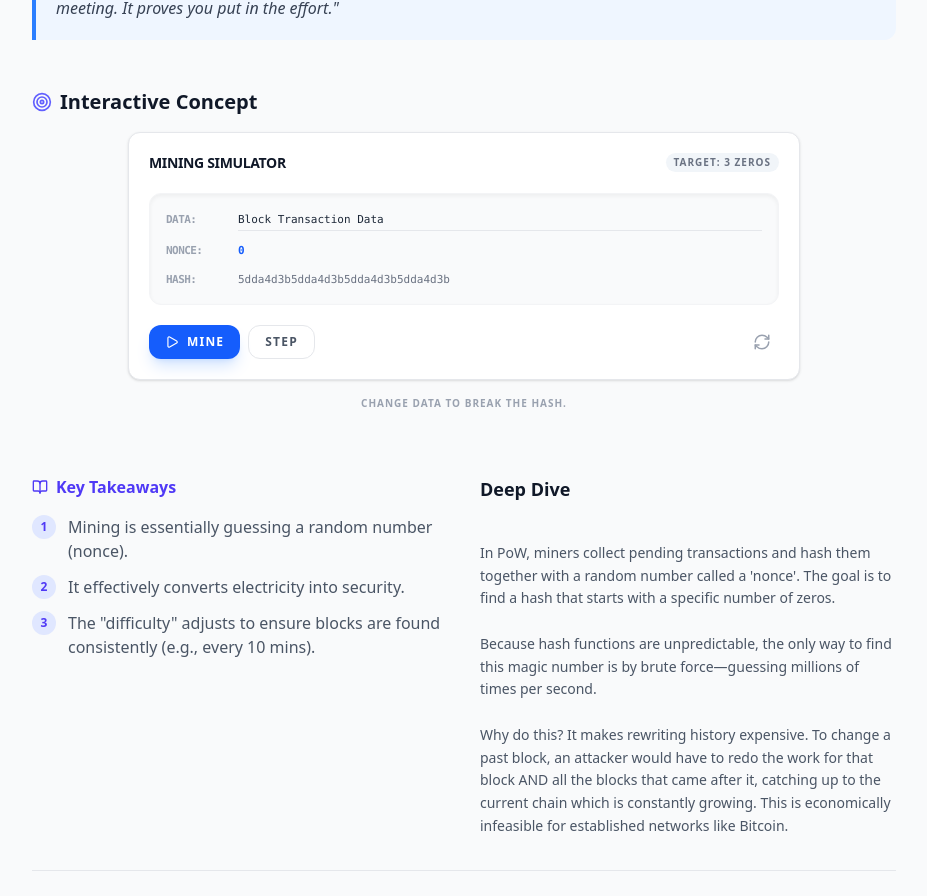
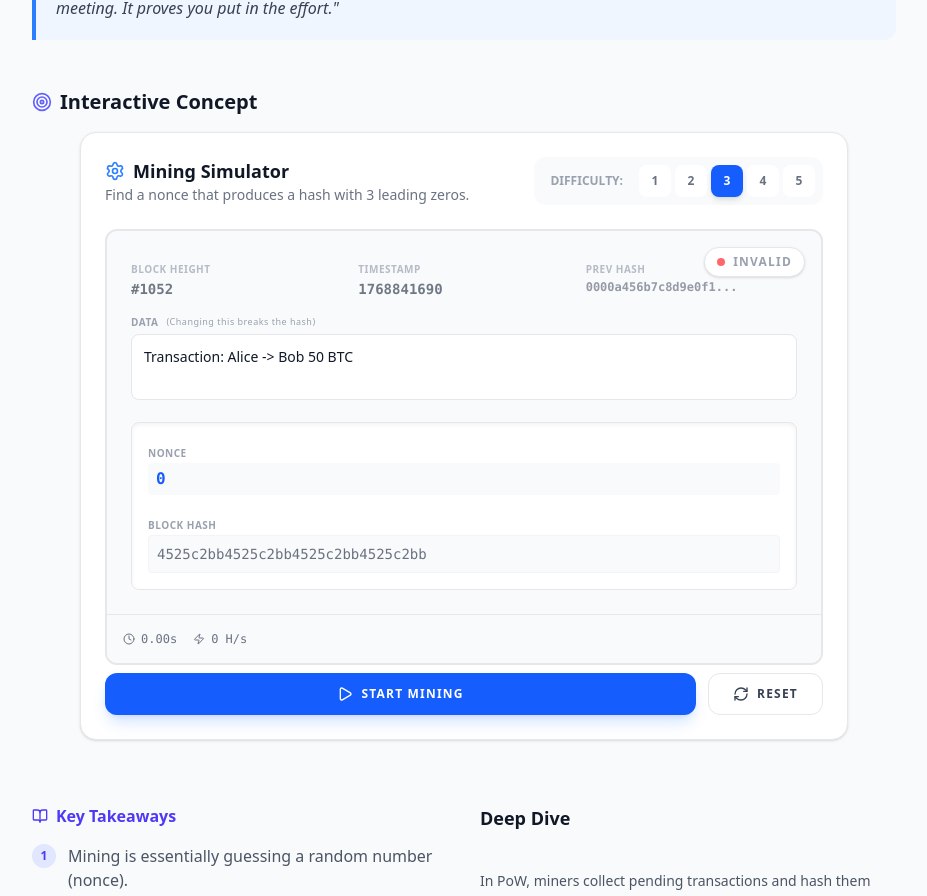
Before and after one commit to subhajitlucky/blockchainconsensus, a React (Vite) app: page /learn/pow-mining in a window 1280 px wide. Shown: the part 455-1351 px from the top of the page, without its empty margins (176-1103 px from the left). Built offline with nearby package versions, Linux system fonts and the light colour scheme.

Commit message:
feat: enhance MiningViz with improved UI and performance optimizations for mining process

```diff
--- a/src/components/visualizations/MiningViz.tsx
+++ b/src/components/visualizations/MiningViz.tsx
@@ -1,129 +1,261 @@
 import React, { useState, useEffect, useRef } from 'react';
 import { motion, AnimatePresence } from 'framer-motion';
 import { calculateBlockHash } from '../../utils/hash';
-import { Play, Pause, RefreshCw, CheckCircle } from 'lucide-react';
+import { Play, Pause, RefreshCw, CheckCircle, Settings, Hash, Clock, Zap } from 'lucide-react';
+import { clsx } from 'clsx';
 
 const MiningViz: React.FC = () => {
+  // Block Header State
+  const [blockHeight] = useState(1052);
+  const [prevHash] = useState('0000a456b7c8d9e0f1...');
+  const [timestamp, setTimestamp] = useState(Math.floor(Date.now() / 1000));
+  const [data, setData] = useState('Transaction: Alice -> Bob 50 BTC');
   const [nonce, setNonce] = useState(0);
+
+  // Mining State
   const [isMining, setIsMining] = useState(false);
-  const [data, setData] = useState('Block Transaction Data');
-  const [difficulty] = useState(3);
+  const [difficulty, setDifficulty] = useState(3);
+  const [startTime, setStartTime] = useState<number | null>(null);
+  const [elapsedTime, setElapsedTime] = useState(0);
+  const [hashRate, setHashRate] = useState(0);
 
-  // Derived state
-  const hash = calculateBlockHash(1, '00000000', 1234567890, data, nonce);
-  const target = '0'.repeat(difficulty);
-  const found = hash.startsWith(target);
+  // Derived
+  const hash = calculateBlockHash(blockHeight, prevHash, timestamp, data, nonce);
+  const targetPrefix = '0'.repeat(difficulty);
+  const isFound = hash.startsWith(targetPrefix);
 
-  // Mining loop
   const miningRef = useRef<number | null>(null);
+  const lastUpdateRef = useRef<number>(0);
+  const nonceRef = useRef(nonce); // Ref to keep track of nonce in loop without re-renders
 
+  // Sync ref with state
+  useEffect(() => { nonceRef.current = nonce; }, [nonce]);
+
+  // Mining Loop
   useEffect(() => {
-    if (isMining && !found) {
-      const mine = () => {
-        setNonce(n => {
-            const next = n + 1;
-            // Pre-calculate to stop loop immediately
-            const nextHash = calculateBlockHash(1, '00000000', 1234567890, data, next);
-            if (nextHash.startsWith(target)) {
-                setIsMining(false);
-            }
-            return next;
-        });
-        miningRef.current = requestAnimationFrame(mine);
+    if (isMining && !isFound) {
+      if (!startTime) setStartTime(Date.now());
+
+      const mine = (time: number) => {
+        // Mine a batch of nonces for performance
+        let currentNonce = nonceRef.current;
+        const batchSize = 100; // Adjust based on performance needed
+        let found = false;
+
+        for (let i = 0; i < batchSize; i++) {
+          currentNonce++;
+          const tempHash = calculateBlockHash(blockHeight, prevHash, timestamp, data, currentNonce);
+          if (tempHash.startsWith(targetPrefix)) {
+            found = true;
+            break;
+          }
+        }
+
+        setNonce(currentNonce);
+
+        // Update stats every 100ms
+        if (time - lastUpdateRef.current > 100) {
+            setElapsedTime((Date.now() - (startTime || Date.now())) / 1000);
+            // Simple pseudo-hashrate (batchSize * 60fps approx)
+            setHashRate(Math.floor(batchSize * 60));
+            lastUpdateRef.current = time;
+        }
+
+        if (found) {
+          setIsMining(false);
+          setElapsedTime((Date.now() - (startTime || Date.now())) / 1000);
+        } else {
+          miningRef.current = requestAnimationFrame(mine);
+        }
       };
+
       miningRef.current = requestAnimationFrame(mine);
+    } else if (!isMining) {
+        setHashRate(0);
     }
+
     return () => {
       if (miningRef.current) cancelAnimationFrame(miningRef.current);
     };
-  }, [isMining, found, data, target]);
+  }, [isMining, isFound, targetPrefix, data, timestamp, blockHeight, prevHash, startTime]);
 
-  const reset = () => {
+  const resetBlock = () => {
     setIsMining(false);
     setNonce(0);
+    setTimestamp(Math.floor(Date.now() / 1000));
+    setElapsedTime(0);
+    setStartTime(null);
+    setHashRate(0);
+  };
+
+  const handleDataChange = (val: string) => {
+      setData(val);
+      if (isFound) {
+          // If we were found, changing data invalidates it.
+          // We don't reset nonce to 0, but we stop mining to let user see it broke.
+          setIsMining(false);
+      }
   };
 
   return (
-    <div className="space-y-4 w-full max-w-2xl mx-auto">
-      <div className="bg-white dark:bg-slate-900 p-5 rounded-xl border border-gray-200 dark:border-gray-800 shadow-sm">
-        <div className="flex justify-between items-center mb-5">
-          <h3 className="font-black text-sm text-gray-900 dark:text-white uppercase tracking-tight">Mining Simulator</h3>
-          <div className="flex items-center gap-2 text-[10px] font-bold text-gray-500 uppercase tracking-widest">
-             <span className="bg-slate-100 dark:bg-slate-800 px-2 py-0.5 rounded-full">Target: {difficulty} Zeros</span>
+    <div className="w-full max-w-3xl mx-auto space-y-6">
+      {/* Control Panel */}
+      <div className="bg-white dark:bg-slate-900 rounded-2xl border border-gray-200 dark:border-gray-800 p-6 shadow-sm">
+        <div className="flex flex-col md:flex-row justify-between items-start md:items-center mb-6 gap-4">
+          <div>
+              <h3 className="font-black text-lg text-gray-900 dark:text-white flex items-center gap-2">
+                <Settings className="w-5 h-5 text-blue-500" />
+                Mining Simulator
+              </h3>
+              <p className="text-sm text-gray-500 font-medium">Find a nonce that produces a hash with {difficulty} leading zeros.</p>
+          </div>
+
+          <div className="flex items-center gap-4 bg-gray-50 dark:bg-slate-800/50 p-2 rounded-xl">
+             <span className="text-xs font-bold uppercase text-gray-400 pl-2">Difficulty:</span>
+             <div className="flex gap-1">
+                {[1, 2, 3, 4, 5].map(d => (
+                    <button
+                        key={d}
+                        onClick={() => { setDifficulty(d); resetBlock(); }}
+                        className={clsx(
+                            "w-8 h-8 rounded-lg text-xs font-bold transition-all",
+                            difficulty === d
+                                ? "bg-blue-600 text-white shadow-md"
+                                : "bg-white dark:bg-slate-800 text-gray-500 hover:bg-gray-100 dark:hover:bg-slate-700"
+                        )}
+                    >
+                        {d}
+                    </button>
+                ))}
+             </div>
           </div>
         </div>
 
-        <div className="space-y-4">
-          <div className="bg-gray-50 dark:bg-slate-950 p-4 rounded-xl space-y-3 font-mono text-[11px] border border-gray-100 dark:border-gray-800 shadow-inner">
-             <div className="flex flex-col sm:flex-row sm:items-center gap-2">
-                <label className="w-16 text-gray-400 font-bold uppercase tracking-tighter">Data:</label>
-                <input
-                  type="text"
-                  value={data}
-                  onChange={(e) => { setData(e.target.value); }}
-                  className="bg-transparent border-b border-gray-200 dark:border-gray-700 focus:border-blue-500 outline-none flex-1 text-gray-800 dark:text-gray-200 py-0.5"
-                />
-             </div>
-             <div className="flex items-center gap-2">
-                <label className="w-16 text-gray-400 font-bold uppercase tracking-tighter">Nonce:</label>
-                <span className="text-blue-600 dark:text-blue-400 font-black tracking-widest">{nonce}</span>
-             </div>
-             <div className="flex items-center gap-2">
-                <label className="w-16 text-gray-400 font-bold uppercase tracking-tighter">Hash:</label>
-                <span className={found ? "text-green-600 font-black break-all" : "text-gray-500 dark:text-gray-400 break-all"}>
-                  {hash}
-                </span>
-             </div>
-          </div>
-
-          <div className="flex justify-between items-center pt-1">
-            <div className="flex gap-2">
-               <button
-                 onClick={() => setIsMining(!isMining)}
-                 disabled={found}
-                 className="flex items-center gap-2 px-4 py-2 bg-blue-600 text-white rounded-xl hover:bg-blue-700 disabled:opacity-50 disabled:cursor-not-allowed transition-all text-xs font-black uppercase tracking-widest shadow-lg shadow-blue-500/20"
-               >
-                 {isMining ? <Pause size={14} /> : <Play size={14} />}
-                 {isMining ? 'Pause' : 'Mine'}
-               </button>
-               <button
-                 onClick={() => { setNonce(n => n + 1); }}
-                 disabled={isMining || found}
-                 className="px-4 py-2 border border-gray-200 dark:border-gray-800 text-gray-600 dark:text-gray-400 rounded-xl hover:bg-gray-50 dark:hover:bg-slate-800 disabled:opacity-50 transition-all text-xs font-bold uppercase tracking-widest"
-               >
-                 Step
-               </button>
+        {/* Block Visualization */}
+        <div className={clsx(
+            "relative rounded-xl border-2 transition-all overflow-hidden",
+            isFound
+                ? "border-green-500 bg-green-50/50 dark:bg-green-900/10 shadow-[0_0_30px_-10px_rgba(34,197,94,0.3)]"
+                : "border-gray-200 dark:border-gray-800 bg-gray-50 dark:bg-slate-950"
+        )}>
+            {/* Header Status */}
+            <div className="absolute top-0 right-0 p-4">
+                {isFound ? (
+                    <div className="flex items-center gap-2 text-green-600 dark:text-green-400 bg-white dark:bg-slate-900 px-3 py-1.5 rounded-full shadow-sm border border-green-200 dark:border-green-900/30">
+                        <CheckCircle size={16} />
+                        <span className="text-xs font-black uppercase tracking-widest">Valid Block</span>
+                    </div>
+                ) : (
+                    <div className="flex items-center gap-2 text-gray-400 bg-white dark:bg-slate-900 px-3 py-1.5 rounded-full shadow-sm border border-gray-200 dark:border-gray-800">
+                        <div className="w-2 h-2 rounded-full bg-red-400 animate-pulse" />
+                        <span className="text-xs font-bold uppercase tracking-widest">Invalid</span>
+                    </div>
+                )}
             </div>
 
+            <div className="p-6 space-y-4">
+                {/* Immutable Fields */}
+                <div className="grid grid-cols-2 md:grid-cols-3 gap-4 opacity-70">
+                    <div className="space-y-1">
+                        <label className="text-[10px] font-black uppercase text-gray-400 tracking-wider">Block Height</label>
+                        <div className="font-mono text-sm font-bold text-gray-700 dark:text-gray-300">#{blockHeight}</div>
+                    </div>
+                    <div className="space-y-1">
+                        <label className="text-[10px] font-black uppercase text-gray-400 tracking-wider">Timestamp</label>
+                        <div className="font-mono text-sm font-bold text-gray-700 dark:text-gray-300">{timestamp}</div>
+                    </div>
+                    <div className="space-y-1 hidden md:block">
+                        <label className="text-[10px] font-black uppercase text-gray-400 tracking-wider">Prev Hash</label>
+                        <div className="font-mono text-xs font-bold text-gray-500 truncate">{prevHash}</div>
+                    </div>
+                </div>
+
+                {/* Editable Data */}
+                <div className="space-y-1">
+                    <label className="text-[10px] font-black uppercase text-gray-400 tracking-wider flex items-center gap-2">
+                        Data <span className="text-[9px] font-normal text-gray-400 normal-case">(Changing this breaks the hash)</span>
+                    </label>
+                    <textarea
+                        value={data}
+                        onChange={(e) => handleDataChange(e.target.value)}
+                        rows={2}
+                        className="w-full bg-white dark:bg-slate-900 border border-gray-200 dark:border-gray-800 rounded-lg p-3 text-sm font-medium focus:ring-2 focus:ring-blue-500 focus:border-blue-500 outline-none transition-all resize-none"
+                    />
+                </div>
+
+                {/* Nonce & Hash */}
+                <div className="bg-white dark:bg-slate-900 rounded-lg border border-gray-200 dark:border-gray-800 p-4 space-y-4 shadow-inner">
+                    <div className="flex items-center gap-4">
+                        <div className="space-y-1 flex-1">
+                            <label className="text-[10px] font-black uppercase text-gray-400 tracking-wider">Nonce</label>
+                            <input
+                                type="number"
+                                value={nonce}
+                                onChange={(e) => { setNonce(parseInt(e.target.value) || 0); setIsMining(false); }}
+                                className="w-full bg-gray-50 dark:bg-slate-800 border-none rounded px-2 py-1 font-mono font-bold text-blue-600 dark:text-blue-400"
+                            />
+                        </div>
+                    </div>
+
+                    <div className="space-y-1">
+                        <label className="text-[10px] font-black uppercase text-gray-400 tracking-wider">Block Hash</label>
+                        <div className="font-mono text-sm break-all bg-gray-50 dark:bg-slate-950 p-2 rounded border border-gray-100 dark:border-gray-800">
+                            <span className="text-green-600 dark:text-green-500 font-bold">{hash.substring(0, isFound ? difficulty : 0)}</span>
+                            <span className="text-gray-500 dark:text-gray-400">{hash.substring(isFound ? difficulty : 0)}</span>
+                        </div>
+                    </div>
+                </div>
+            </div>
+
+            {/* Mining Stats Bar */}
+            <div className="bg-gray-50 dark:bg-slate-900/50 border-t border-gray-200 dark:border-gray-800 p-4 flex justify-between items-center text-xs font-mono">
+                <div className="flex gap-4 text-gray-500">
+                    <div className="flex items-center gap-1.5">
+                        <Clock size={12} />
+                        <span>{elapsedTime.toFixed(2)}s</span>
+                    </div>
+                    <div className="flex items-center gap-1.5">
+                        <Zap size={12} />
+                        <span>{hashRate} H/s</span>
+                    </div>
+                </div>
+                {isFound && <div className="text-green-600 font-bold uppercase tracking-widest">Target Met</div>}
+            </div>
+        </div>
+
+        {/* Action Buttons */}
+        <div className="flex gap-3 pt-2">
             <button
-              onClick={reset}
-              className="p-2 text-gray-400 hover:text-blue-500 transition-colors"
-              title="Reset"
+                onClick={() => {
+                    if (isMining) {
+                        setIsMining(false);
+                        setStartTime(null);
+                    } else {
+                        setIsMining(true);
+                        // Don't reset time if resuming, only if new start
+                        if (!startTime) setStartTime(Date.now());
+                    }
+                }}
+                disabled={isFound}
+                className={clsx(
+                    "flex-1 flex items-center justify-center gap-2 py-3 rounded-xl font-black uppercase tracking-widest text-xs transition-all shadow-lg",
+                    isMining
+                        ? "bg-amber-500 hover:bg-amber-600 text-white shadow-amber-500/20"
+                        : "bg-blue-600 hover:bg-blue-700 text-white shadow-blue-500/20 disabled:opacity-50 disabled:shadow-none"
+                )}
             >
-              <RefreshCw size={18} />
+                {isMining ? <Pause size={16} /> : <Play size={16} />}
+                {isMining ? 'Stop Mining' : isFound ? 'Block Found' : 'Start Mining'}
             </button>
-          </div>
 
-          <AnimatePresence>
-            {found && (
-              <motion.div
-                initial={{ opacity: 0, scale: 0.95 }}
-                animate={{ opacity: 1, scale: 1 }}
-                className="bg-green-500 text-white p-3 rounded-xl flex items-center gap-3 shadow-lg shadow-green-500/20"
-              >
-                <CheckCircle className="w-5 h-5 shrink-0" />
-                <div className="min-w-0">
-                  <p className="font-black text-xs uppercase tracking-widest leading-none mb-1">Golden Nonce Found!</p>
-                  <p className="text-[10px] opacity-90 leading-tight">Hash matches target difficulty.</p>
-                </div>
-              </motion.div>
-            )}
-          </AnimatePresence>
+            <button
+                onClick={resetBlock}
+                className="px-6 py-3 bg-white dark:bg-slate-800 border border-gray-200 dark:border-gray-700 hover:bg-gray-50 dark:hover:bg-slate-700 text-gray-700 dark:text-gray-200 rounded-xl font-bold uppercase tracking-widest text-xs transition-all flex items-center gap-2"
+            >
+                <RefreshCw size={16} />
+                <span className="hidden sm:inline">Reset</span>
+            </button>
         </div>
-      </div>
-
-      <div className="text-center text-[10px] text-gray-400 max-w-sm mx-auto uppercase font-bold tracking-widest">
-        Change data to break the hash.
       </div>
     </div>
   );
```
